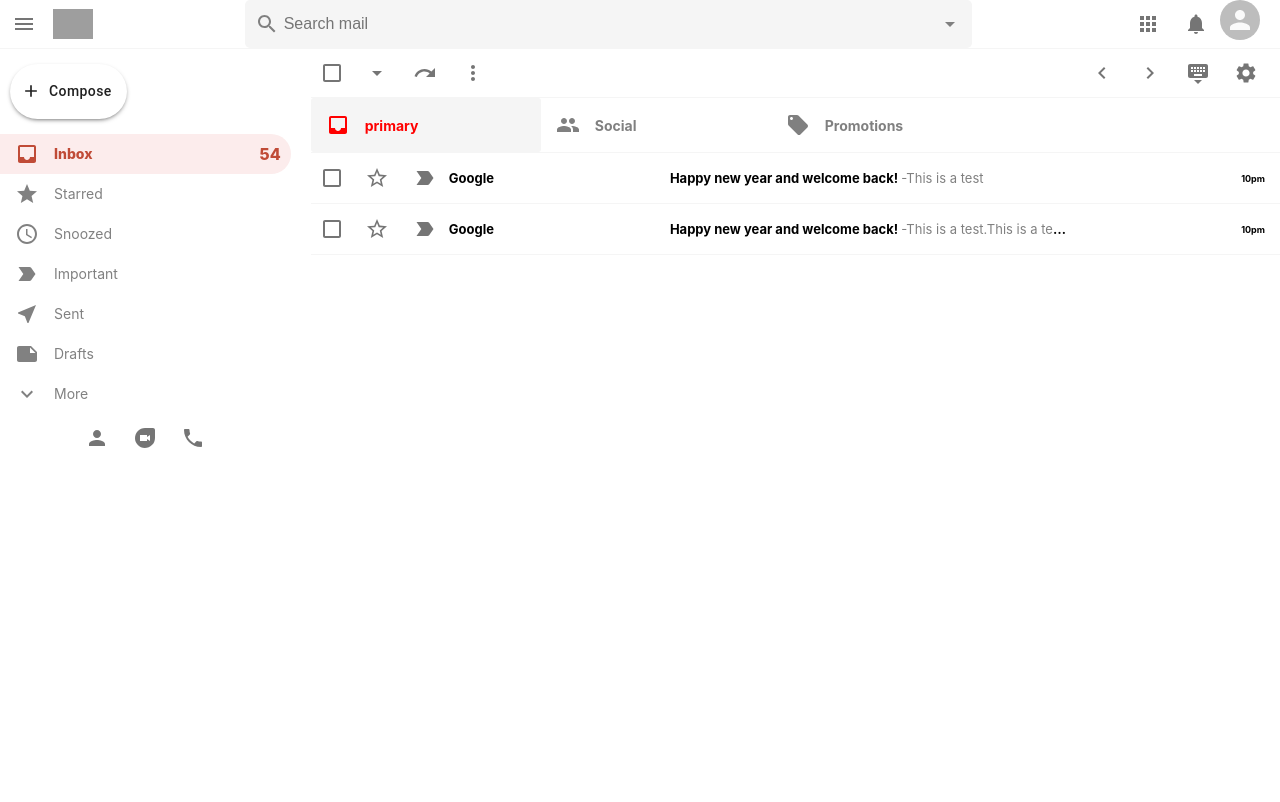
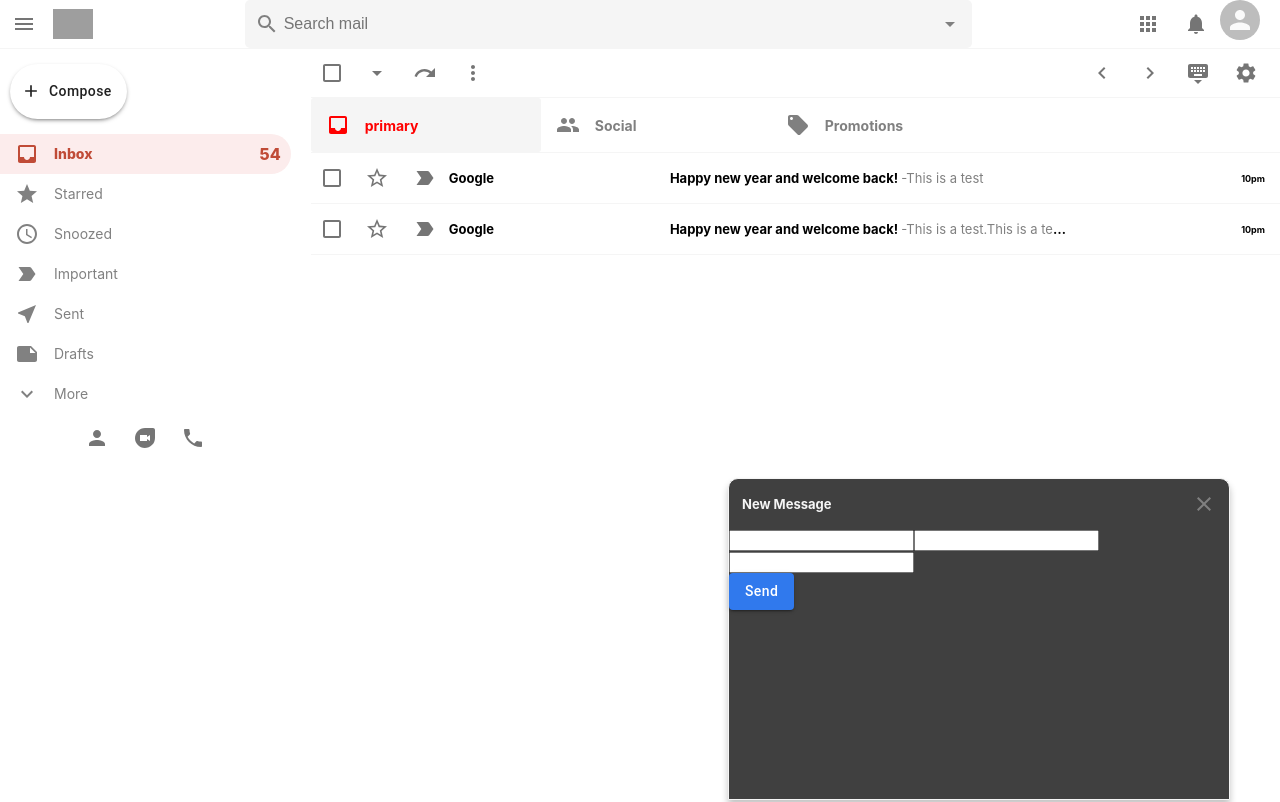
Before and after one commit to EinsVision/GMail-clone, a React (Create React App) app in the folder gmail-clone/: page / in a window 1280 px wide. Shown: the top 802 px of the page. Built offline with nearby package versions, Linux system fonts and the light colour scheme; grey boxes are pictures that could not be loaded.

Commit message:
Send email window

```diff
--- a/gmail-clone/src/SendMail.css
+++ b/gmail-clone/src/SendMail.css
@@ -0,0 +1,38 @@
+.sendMail{
+  position: absolute;
+  bottom: 0px;
+  right: 50px;
+  background-color: #404040;
+  width: 40%;
+  height: 40%;
+  max-width: 500px;
+  border-top-left-radius: 10px;
+  border-top-right-radius: 10px;
+  display: flex;
+  flex-direction: column;
+  border: 1px solid whitesmoke;
+  box-shadow: 0px 5px 7px 0px rgba(0,0,0,0.24);
+}
+
+.sendMail__header{
+  padding: 13px;
+  display: flex;
+  justify-content: space-between;
+  align-items: center;
+  color: gray;
+}
+
+.sendMail__header >h3{
+  color: whitesmoke;
+  font-size: 13px;
+}
+
+.sendMail__send{
+  background-color: #3079ed !important;
+  text-transform: capitalize !important;
+  margin: 15px i !important;
+}
+
+.sendMail__close{
+  cursor: pointer;
+}
--- a/gmail-clone/src/SendMail.js
+++ b/gmail-clone/src/SendMail.js
@@ -17,7 +17,14 @@
         <input type='text'/>
 
         <div className='sendMail__options'>
-          <Button>Send</Button>
+          <Button
+            className='sendMail__send'
+            variant='contained'
+            color='primary'
+            type='submit'
+          >
+            Send
+          </Button>
         </div>
       </form>
     </div>
```
